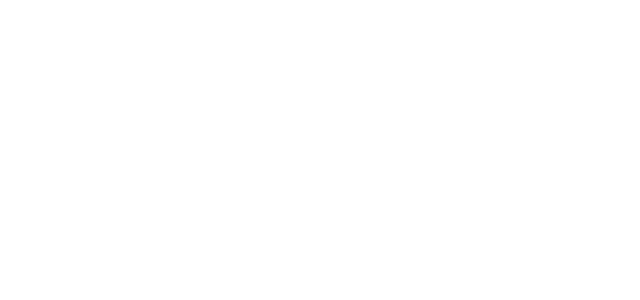
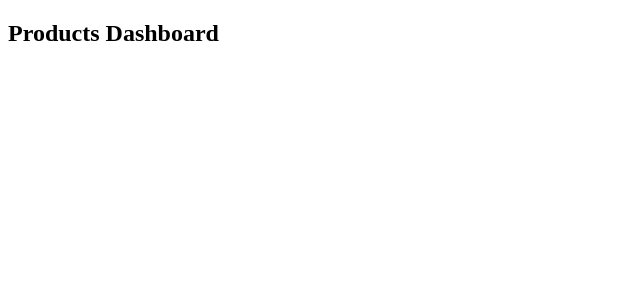
Before and after one commit to AgashJeeva/Product-Manager, a React (Vite) app in the folder product-manager-frontend/: page /products in a window 1280 px wide. Before the commit this address had no page. Shown: the top 300 px of the page, without its empty margins (0-640 px from the left). Built offline with nearby package versions, Linux system fonts and the light colour scheme.

Commit message:
add product route

```diff
--- a/product-manager-frontend/src/App.jsx
+++ b/product-manager-frontend/src/App.jsx
@@ -1,10 +1,12 @@
 import {Routes, Route} from "react-router-dom";
 import Login from "./pages/Login";
+import Products from "./pages/Products";
 
 function App() {
   return (
     <Routes>
       <Route path="/" element={<Login />} />
+      <Route path="/products" element={<Products />} />
     </Routes>
   );
 }
```
